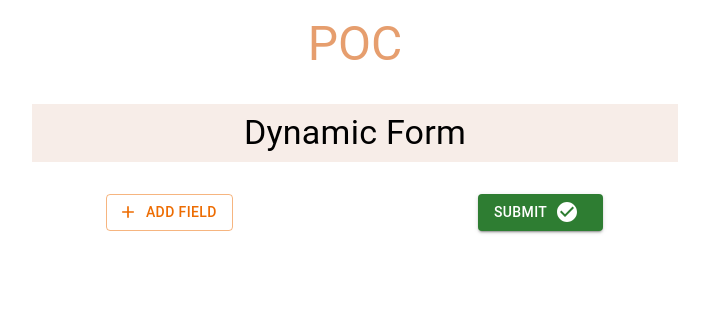
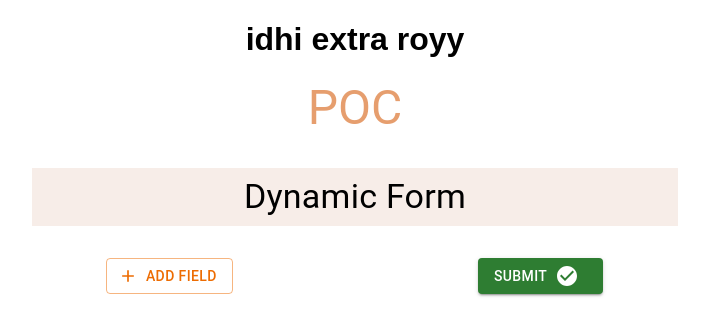
Before and after one commit to bairapraveen7/RenameForm, a React (Create React App) app: page / in a window 1280 px wide. Shown: the top 336 px of the page, without its empty margins (285-994 px from the left). Built offline with nearby package versions, Linux system fonts and the light colour scheme.

Commit message:
feat: app.js is added

```diff
--- a/src/App.js
+++ b/src/App.js
@@ -13,6 +13,7 @@ export default function App() {
   return (
     <DisplayContext.Provider value={setDisplayDataForm}>
     <div className="App">
+      <h1>idhi extra royy</h1>
       {displayDataForm == true ? <MakeForm formData={formData} formValues={formValues} setFormValues={setFormValues}/> : <Form setFormData={setFormData}/> }
     </div>
     </DisplayContext.Provider>
```
